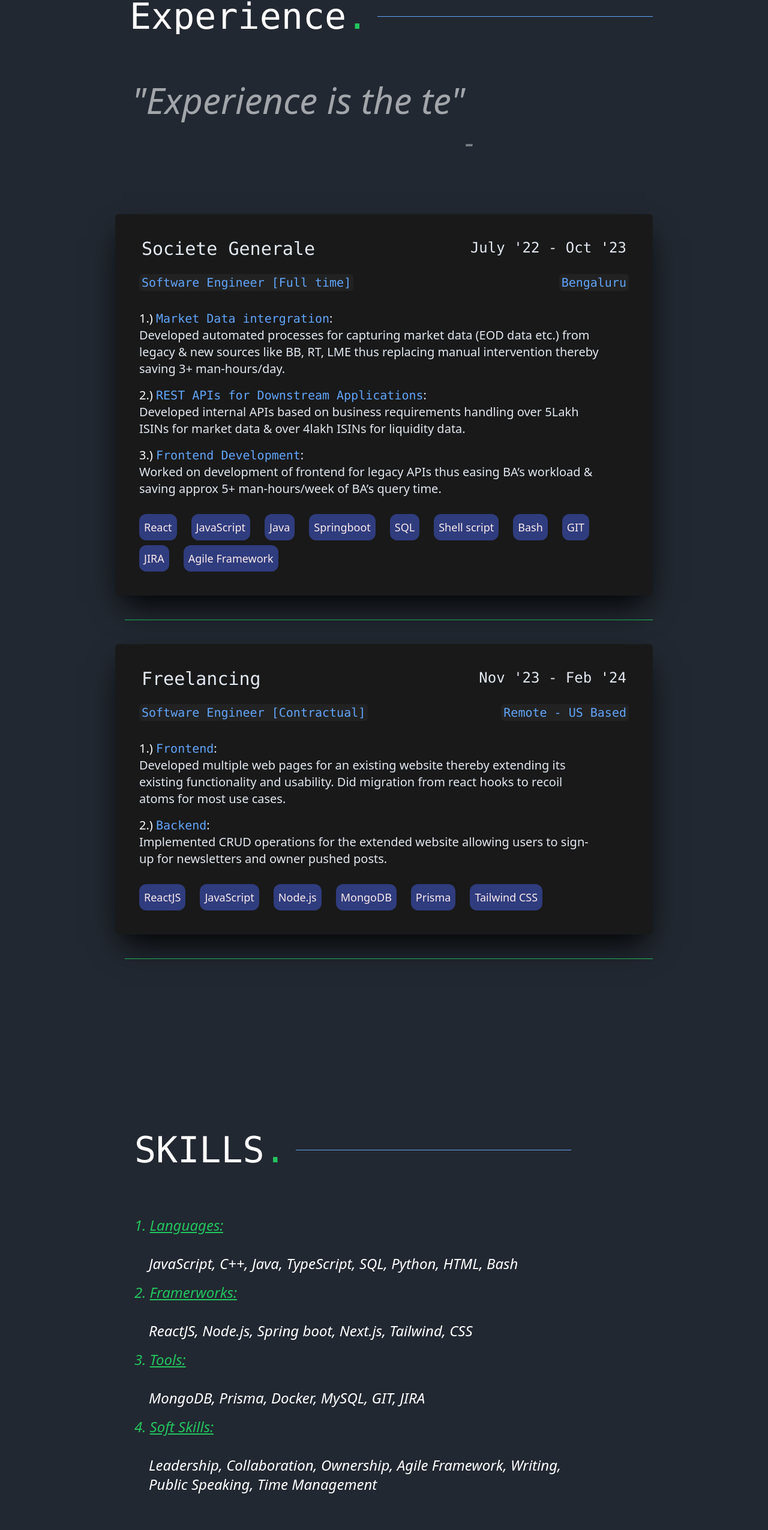
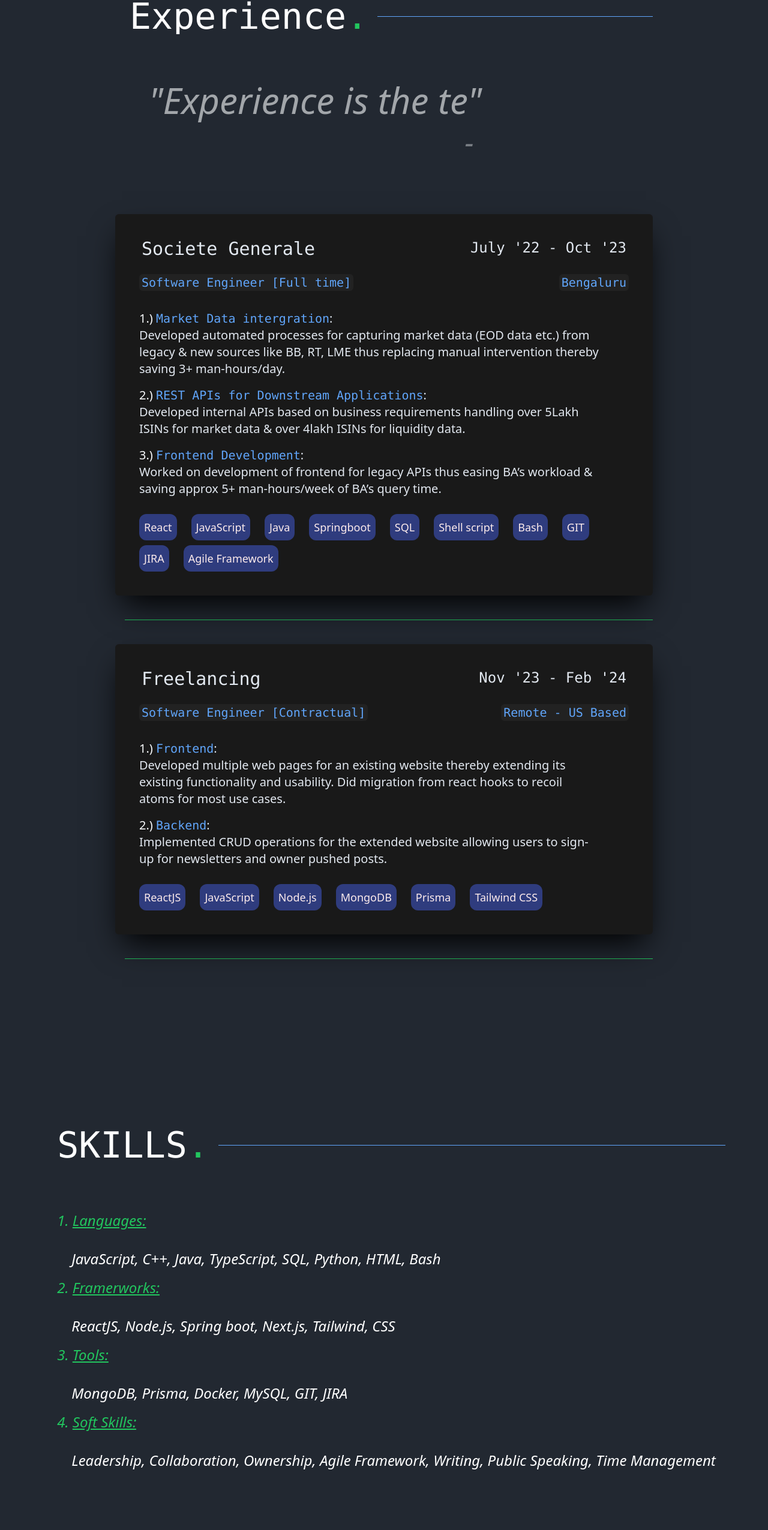
Before and after one commit to committingGovind/newportfolio, a React (Vite) app: page / in a window 1280 px wide. Shown: the part 4479-7030 px from the top of the page at 60% size. Built offline with nearby package versions, Linux system fonts and the light colour scheme.

Commit message:
styling added

```diff
--- a/src/components/Education.jsx
+++ b/src/components/Education.jsx
@@ -49,7 +49,7 @@
             </div>
           </div>
 
-          <p className="sm:text-3xl text-xl mt-6 p-4 ml-12 text-slate-50 italic text-left font-thin h-auto w-[100lvw] sm:w-[60lvw]">
+          <p className="sm:text-3xl text-xl mt-6 p-4 ml-12 text-slate-50 italic text-left font-thin h-auto w-[90lvw] sm:w-[60lvw]">
             "The more that you read, the more things you will know. The more
             that you learn, the more places you'll go."
           </p>
--- a/src/renders/Skills.jsx
+++ b/src/renders/Skills.jsx
@@ -7,7 +7,7 @@
   const skill = useRecoilValue(skills);
 
   return (
-    <div className="mt-20 w-[100lvw] sm:w-[60lvw] p-2">
+    <div className="mt-20">
       <div className="flex items-center justify-center">
         <div>
           <TextReveal
--- a/src/renders/WorkExp.jsx
+++ b/src/renders/WorkExp.jsx
@@ -21,7 +21,7 @@
 
   return (
     <div className="mt-24">
-      <div className="grid justify-center">
+      <div className="grid sm:justify-center justify-start">
         <div id="experience">
           <div className="flex items-center justify-center">
             <div>
@@ -42,7 +42,7 @@
             </div>
           </div>
 
-          <p className="text-2xl lg:text-6xl lg:text-opacity-60 lg:mt-16 mt-6 p-4 ml-3 text-slate-50 italic text-left font-thin">
+          <p className="text-2xl lg:text-6xl lg:text-opacity-60 lg:mt-16 mt-6 p-4 ml-10 text-slate-50 italic text-left font-thin">
             "{quotesSuperpower}"
           </p>
           <span className="text-2xl lg:text-5xl lg:text-opacity-40 text-slate-50 lg:ml-[65%] lg:mt-20 italic text-left font-thin ml-20">
```
